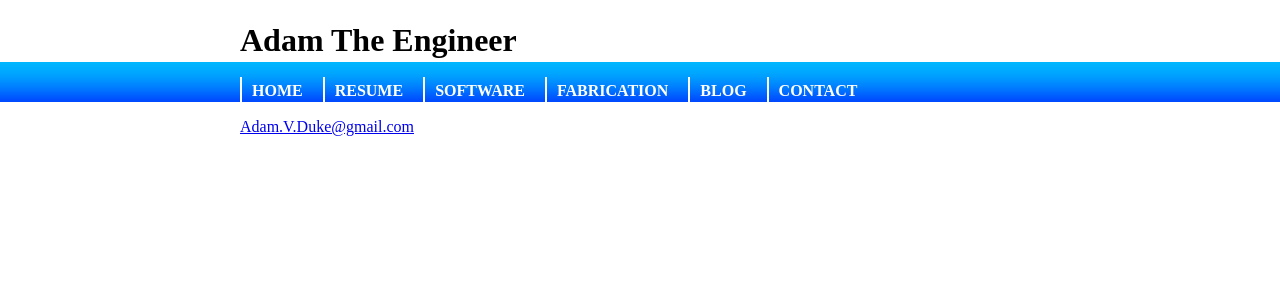
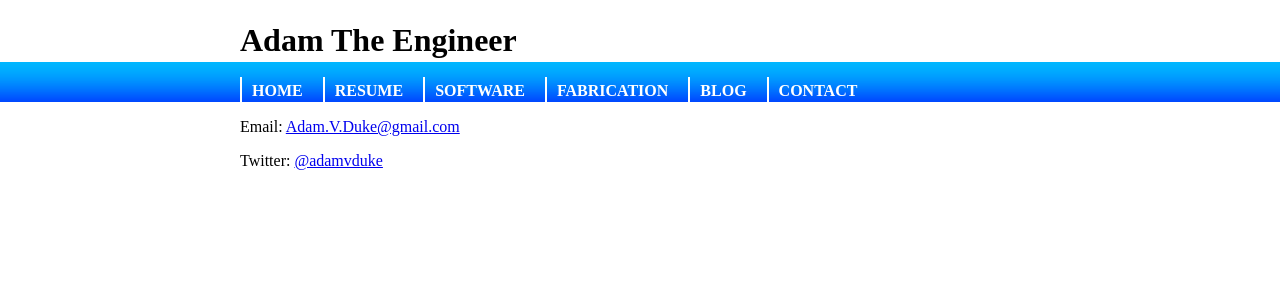
Before and after one commit to adamvduke/adamvduke.github.com, a Jekyll site: the page built from contact.md, in a window 1280 px wide. Shown: the top 300 px of the page. Built offline with Jekyll 4.4.1, drawn with Linux system fonts in a browser that asks for light colours; Markdown is read by kramdown in place of the engine named in the settings.

Commit message:
updated contact.md with twitter id and only include resume.css in the resume.md

```diff
--- a/_layouts/default.html
+++ b/_layouts/default.html
@@ -7,7 +7,7 @@
 		<meta name="keywords" content="Adam Duke, Adam Vincent Duke, Software, Engineer, Developer, Spring, Hibernate, IoC, Java, iPhone, Oracle, Infor, Oracle Insurance," />
 		<link rel="shortcut icon" type="image/x-icon" href="./images/favicon.png" />
 		<link rel="stylesheet" href="./css/main.css" type="text/css" charset="utf-8" />
-		<link rel="stylesheet" href="./css/resume.css" type="text/css" charset="utf-8" />
+		{{page.headers}}
 		<title>
 			Adam The Engineer : {{page.title}}
 		</title>
--- a/contact.md
+++ b/contact.md
@@ -2,4 +2,6 @@
 layout: default
 title: Contact
 ---
-[Adam.V.Duke@gmail.com](mailto:Adam.V.Duke@gmail.com)
+Email: [Adam.V.Duke@gmail.com](mailto:Adam.V.Duke@gmail.com)
+
+Twitter: [@adamvduke](http://twitter.com/adamvduke)
```
Also changed, not shown: resume.md (+1 -0 lines).
